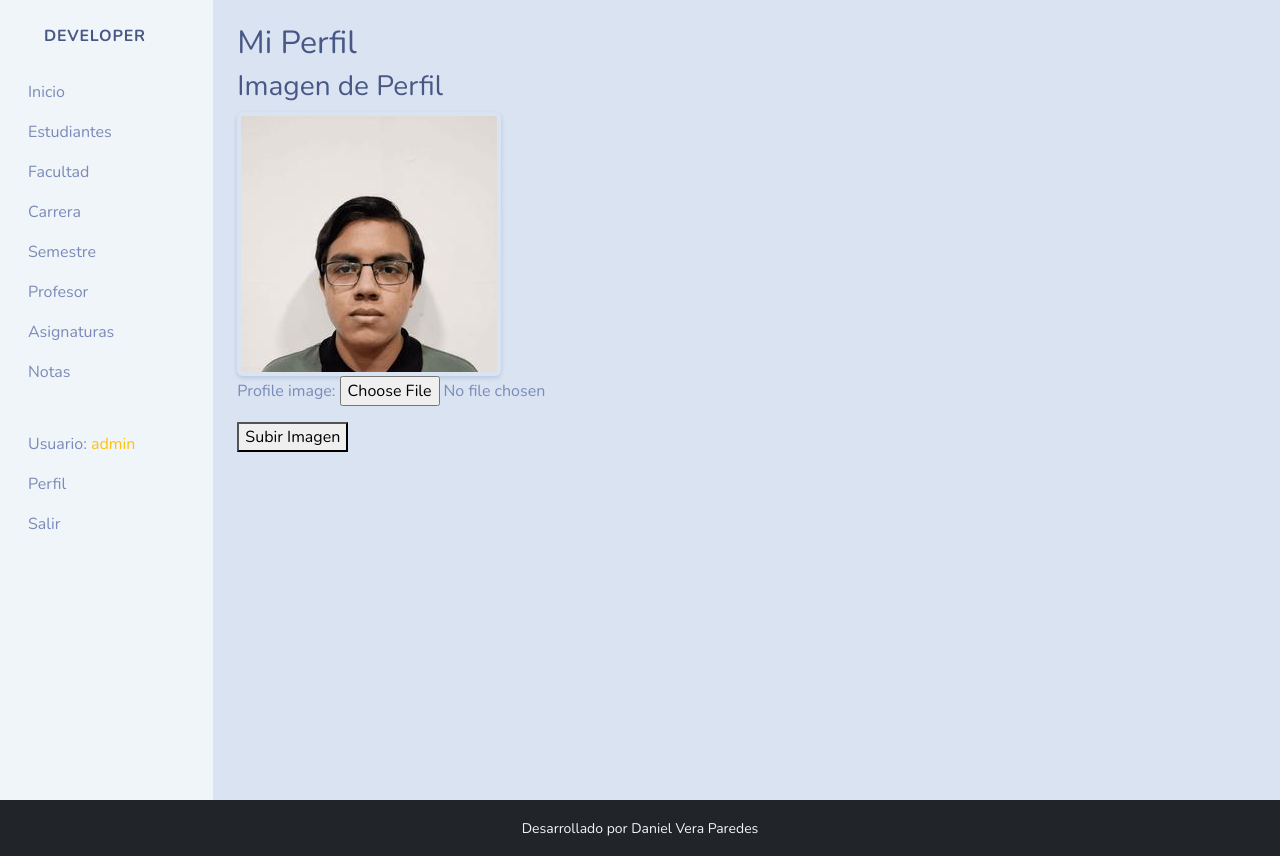
After one commit to aterana3/Proyecto-1-4to-semestre, a Django app: page /profile/ in a window 1280 px wide. The commit adds this page. Run offline with Django 4.2, Linux system fonts and the light colour scheme; a user stored in the database is signed in; data comes from the database, SQL or seed files in the repository; both versions use the stored data as it was after the commit; some libraries are stand-ins or nearby versions.

Commit message:
actualizacion de diseño

```diff
--- a/core/settings.py
+++ b/core/settings.py
@@ -125,8 +125,8 @@ STATIC_URL = 'static/'
 # carpeta de archivos staticos
 STATICFILES_DIRS = (os.path.join(BASE_DIR, 'static'),)
 # carpeta de achivos de Imagenes
-MEDIA_ROOT = os.path.join('media')
-MEDIA_URL = '/media/' # url de imagenes
+MEDIA_URL = 'media/' # url de imagenes
+MEDIA_ROOT = os.path.join(BASE_DIR, 'media')
 # redirigir a la pagina de login
 LOGIN_URL = '/login'
 
--- a/core/urls.py
+++ b/core/urls.py
@@ -19,6 +19,8 @@ from django.urls import path
 from notas import views
 from core import settings
 from django.conf.urls.static import static
+
+# urls.py
 urlpatterns = [
     path('admin/', admin.site.urls),
     path('', views.home,name='home'),
@@ -30,4 +32,5 @@ urlpatterns = [
     path('register/', views.register,name='register'),
     path('login/', views.iniciarSesion,name='login'),
     path('logout/', views.cerrarSesion,name='logout'),
+    path('profile/', views.profile, name='profile'),
 ]+ static(settings.MEDIA_URL, document_root=settings.MEDIA_ROOT)
--- a/notas/forms.py
+++ b/notas/forms.py
@@ -1,5 +1,12 @@
-from django.forms import ModelForm
-from .models import Student,Facultad
+from django.forms import ModelForm, ImageField, FileInput
+from .models import Student, Facultad, UserProfile
+
+class UserProfileForm(ModelForm):
+    class Meta:
+        model = UserProfile
+        fields = ['profile_image']
+    profile_image = ImageField(widget=FileInput(attrs={'class': 'form-control-file'}))
+
 
 class StudentForm(ModelForm):
     class Meta:
--- a/notas/templates/base.html
+++ b/notas/templates/base.html
@@ -1,5 +1,6 @@
 <!DOCTYPE html>
 <html lang="es">
+
 <head>
   {% load static%}
   <meta charset="UTF-8" />
@@ -12,15 +13,15 @@
   <title>Registro Notas</title>
   <!-- fuentes de google font -->
 </head>
+
 <body>
-   <nav class="navbar navbar-expand-lg bg-success" data-bs-theme="dark">
   <div class="container-fluid">
-        <a class="navbar-brand" href="#">DEVELOPERS</a>
-        <button class="navbar-toggler" type="button" data-bs-toggle="collapse" data-bs-target="#navbarColor01" aria-controls="navbarColor01" aria-expanded="false" aria-label="Toggle navigation">
-          <span class="navbar-toggler-icon"></span>
-        </button>
-        <div class="collapse navbar-collapse" id="navbarColor01">
-          <ul class="navbar-nav me-auto">
+    <div class="row">
+      <nav id="sidebar" class="col-md-3 col-lg-2 d-md-block bg-light sidebar">
+        <a class="sidebar-brand d-flex align-items-centerjustify-content-center" href="index.html">
+          <div class="sidebar-brand-text mx-3">Developer</div>
+        </a>
+        <ul class="nav flex-column">
           <li class="nav-item">
             <a class="nav-link active" href={% url 'home' %}>Inicio
               <span class="visually-hidden">(current)</span>
@@ -47,30 +48,34 @@
           <li class="nav-item">
             <a class="nav-link" href="#">Notas</a>
           </li>
-
-
-
+          <!-- Puedes agregar más elementos del menú aquí -->
         </ul>
-          <ul class="navbar-nav me-right">
+        <hr />
+        <ul class="nav flex-column">
           {% if user.is_authenticated %}
+            <li class="nav-item nav-link">
+              Usuario: <span class="text-warning">{{user.username}}</span>
+            </li>
+            <li class="nav-item">
+              <a class="nav-link" href={% url 'profile' %}>Perfil</a>
+            </li>
             <li class="nav-item">
               <a class="nav-link" href={% url 'logout' %}>Salir</a>
-              </li>
-              <li class="nav-item nav-link">
-                Usuario: <span class="text-warning">{{user.username}}</span>
             </li>
           {% else %}
                 <li class="nav-item" ><a class="nav-link" href={% url 'login' %}>Iniciar Sesion</a></li>
           {% endif %}
         </ul>
-        </div>
-      </div>
       </nav>
-   <!-- nav>ul>li*4>a -->
 
+      <main class="col-md-9 ms-sm-auto col-lg-10 px-md-4 mt-4">
         {% block content %}
 
         {% endblock content %}
+      </main>
+    </div>
+  </div>
+
   <script src={% static 'js/bootstrap.min.js' %}> </script>
   <script src={% static 'js/bootstrap.bundle.min.js' %}> </script>
   <script>
@@ -80,4 +85,13 @@
     })
   </script>
 </body>
+<footer class="bg-dark text-light">
+  <div class="container">
+    <div class="row">
+      <div class="col-md-12 text-center py-3">
+        <small>Desarrollado por Daniel Vera Paredes</small>
+      </div>
+    </div>
+  </div>
+</footer>
 </html>
--- /dev/null
+++ b/notas/templates/profile.html
@@ -0,0 +1,26 @@
+{% extends 'base.html' %}
+
+{% block content %}
+<h2>Mi Perfil</h2>
+
+<div class="row">
+  <div class="col-md-6">
+    <h3>Imagen de Perfil</h3>
+    {% if user.userprofile.profile_image %}
+    <img src="{{ user.userprofile.profile_image.url }}" alt="Mi Imagen de Perfil" class="img-thumbnail">
+    {% else %}
+    <p>No tienes una imagen de perfil.</p>
+    {% endif %}
+    <form method="post" enctype="multipart/form-data">
+      {% csrf_token %}
+      {{ form.as_p }}
+      {% if error %}
+      <div class="alert alert-danger">
+        <p>{{ error }}</p>
+      </div>
+      {% endif %}
+      <button type="submit">Subir Imagen</button>
+    </form>
+  </div>
+</div>
+{% endblock %}
--- a/notas/templates/students.html
+++ b/notas/templates/students.html
@@ -46,7 +46,6 @@
     </thead>
     <tbody class="table-primary">
       {% for student in students %}
-
       <tr>
         <td>{{student.firstname|upper}}</td>
         <td>{{student.lastname|upper}}</td>
@@ -61,7 +60,6 @@
               ➖
             {% endif %}
         </td>
-
         <td >
           {% comment %} {% url 'detail_student' student.id %} {% endcomment %}
 
--- a/notas/views.py
+++ b/notas/views.py
@@ -5,10 +5,13 @@ from django.contrib.auth.forms import UserCreationForm,AuthenticationForm
 from django.contrib.auth.models import User
 from django.contrib.auth import login,logout,authenticate
 from django.db import IntegrityError
-from .forms import StudentForm
-from .models import Student
+from .forms import StudentForm, UserProfileForm
+from .models import Student, UserProfile
 from django.contrib.auth.decorators import login_required
 from django.core.paginator import Paginator
+from PIL import Image
+from django.core.exceptions import ValidationError
+
 # the homepage
 def home(request):
     # return HttpResponse('<h1>Pagina de Inicio</h1>')
@@ -16,27 +19,58 @@ def home(request):
     context = {'title':'Instituto Tecnologico Unemi'}
     return render(request, 'home.html',context)
 
-# the users
 def register(request):
-    print(request.method,request.path,request.user)
     if request.method == 'GET':
-        print(request.GET)
-        context = {'title':'Registro de Usuario','form': UserCreationForm()}
-        return render(request, 'register.html',context)
+        context = {'title': 'Registro de Usuario', 'form': UserCreationForm()}
+        return render(request, 'register.html', context)
     else:
-        print(request.POST,request.POST['username'],request.POST.get('password1'))
         if request.POST['password1'] == request.POST['password2']:
-           try:
-                user = User.objects.create_user(username=request.POST['username'],password=request.POST['password1'])
+            try:
+                user = User.objects.create_user(username=request.POST['username'], password=request.POST['password1'])
                 user.save()
-                login(request,user) # crea una cooki del usuario registrado
+                user_profile = UserProfile.objects.create(user=user)
+                login(request, user)
                 return redirect('home')
-           except IntegrityError:
-                context = {'title':'Registro de Usuario','form': UserCreationForm(request.POST),'error':'Usuario ya existe'}
-                return render(request, 'register.html',context)
-        context = {'title':'Registro de Usuario','form': UserCreationForm(request.POST),'error':'Password no coinciden'}
-        return render(request, 'register.html',context)
+            except IntegrityError:
+                context = {'title': 'Registro de Usuario', 'form': UserCreationForm(request.POST), 'error': 'Usuario ya existe'}
+                return render(request, 'register.html', context)
+        context = {'title': 'Registro de Usuario', 'form': UserCreationForm(request.POST), 'error': 'Password no coinciden'}
+        return render(request, 'register.html', context)
 
+
+@login_required
+def profile(request):
+    if request.method == 'POST':
+        form = UserProfileForm(request.POST, request.FILES, instance=request.user.userprofile)
+        if form.is_valid():
+            profile_image = request.FILES.get('profile_image')
+
+            if profile_image:
+                max_width = 800
+                max_height = 600
+                max_size = 2 * 1024 * 1024  # 2 MB
+
+                if profile_image.size > max_size:
+                    context = {'error': "La imagen es demasiado grande. El tamaño máximo permitido es 2MB", 'form': UserProfileForm()}
+                    return render(request, 'profile.html', context)
+
+                img = Image.open(profile_image)
+                width, height = img.size
+
+                if width > max_width or height > max_height:
+                    context = {'error': "Las dimensiones de la imagen son demasiado grandes. El ancho máximo permitido es 800px y la altura máxima permitida es 600px", 'form': UserProfileForm()}
+                    return render(request, 'profile.html', context)
+                form.save()
+                return redirect('profile')
+            else:
+                context = {'error': "Por favor, seleccione una imagen", 'form': UserProfileForm()}
+                return render(request, 'profile.html', context)
+        else:
+            context = {'form': form}
+            return render(request, 'profile.html', context)
+    else:
+        form = UserProfileForm()
+        return render(request, 'profile.html', {'form': form})
 
 def iniciarSesion(request):
     if request.method == 'GET':
--- a/static/css/estilos.css
+++ b/static/css/estilos.css
@@ -1,3 +1,7 @@
+.body {
+  min-height: 100vh;
+}
+
 .tooltip-inner {
   color: whitesmoke;
 }
@@ -8,5 +12,19 @@
 
 .tooltip-inner {
   background-color: rgb(93, 93, 148)
+}
 
+nav#sidebar {
+  min-height: 100vh;
 }
+
+.sidebar .sidebar-brand {
+  text-decoration: none;
+  font-size: 1rem;
+  font-weight: 800;
+  padding: 1.5rem 1rem;
+  text-align: center;
+  text-transform: uppercase;
+  letter-spacing: 0.05rem;
+  z-index: 1;
+}
```
Also changed, not shown: notas/models.py (+36 -36 lines), notas/templates/home.html (+3 -11 lines), db.sqlite3, media/profile_images/foto_2023212215038.jpg (added), notas/migrations/0003_alter_carrera_options_alter_facultad_options_and_more.py (added), static/img/logo.png (added), static/js/notas.min.js (added). Lines whose indentation alone changed are shown as unchanged.
